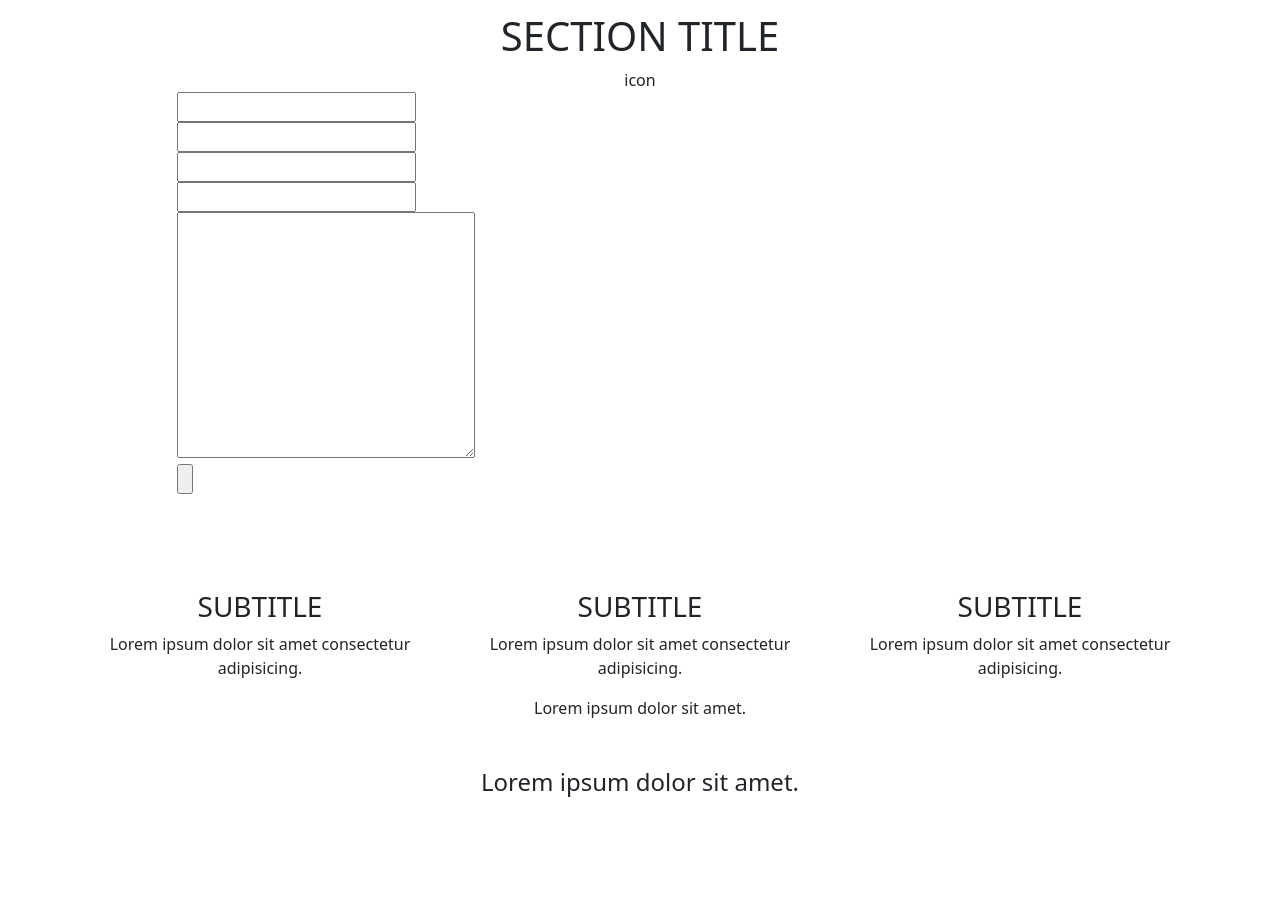
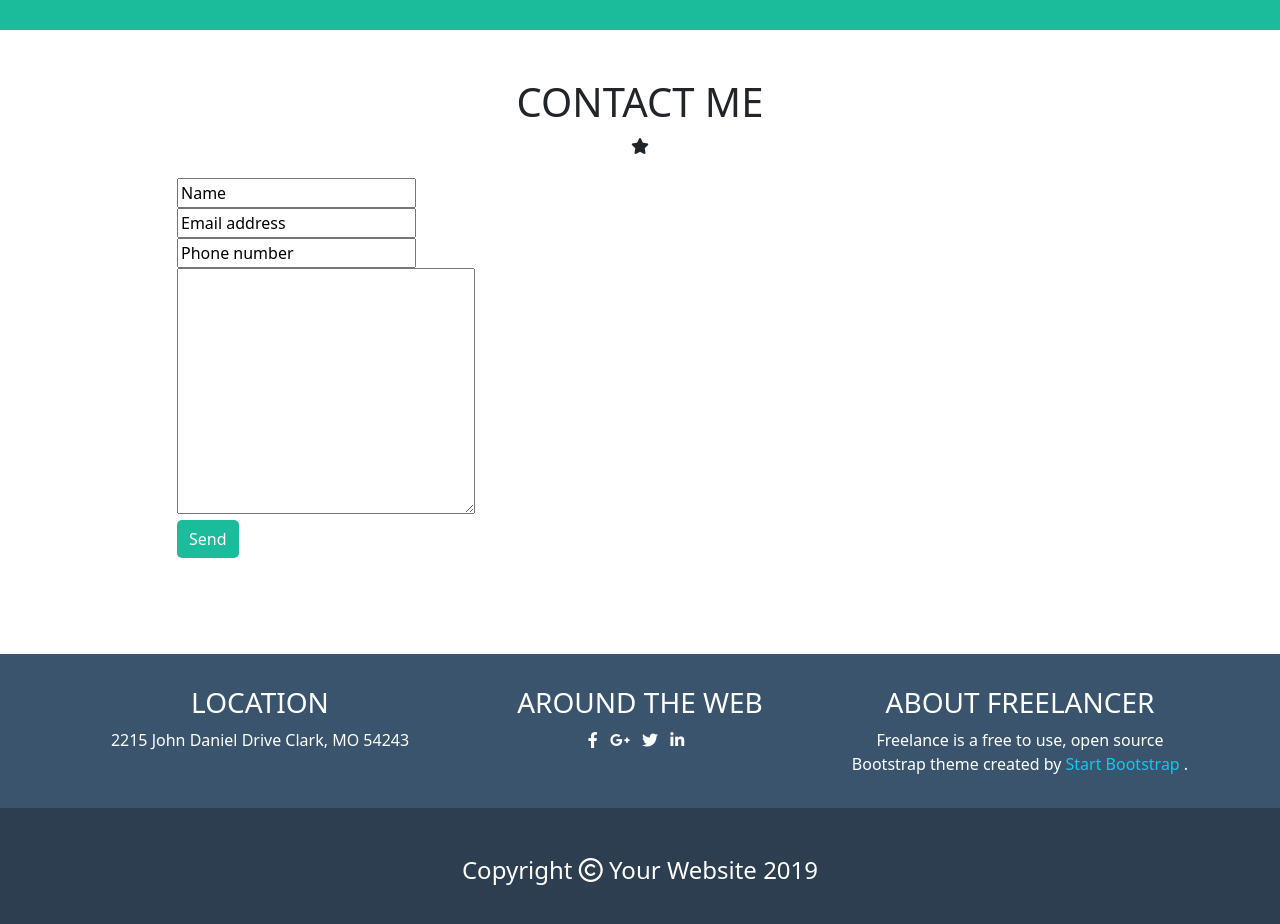
Before and after one commit to MichelepioBombai/html-css-bootstrap-freelancer, a plain HTML site: page index.html in a window 1280 px wide. Shown: the part 1700-2624 px from the top of the page. Before the commit the page ends 2553 px from the top, so only its background shows below. Drawn offline with nearby package versions, Linux system fonts and the light colour scheme.

Commit message:
fixed-about + add-contacts/footer

```diff
--- a/index.html
+++ b/index.html
@@ -26,7 +26,7 @@
     <header id="header">
 
         <nav class="navbar navbar-expand-md">
-            <div class="container-fluid">
+            <div class="container">
                 <a class="navbar-brand link-light" href="#">START BOOTSTRAP</a>
                 <button class="navbar-toggler" type="button" data-bs-toggle="collapse" data-bs-target="#navbarNav"
                     aria-controls="navbarNav" aria-expanded="false" aria-label="Toggle navigation">
@@ -132,12 +132,12 @@
                 </div>
 
                 <div class="row justify-content-center">
-                    <div class="col-10 col-md-5 text-white py-4">Freelancer is a freee bootstrap theme created by Start Bootstrap.The download includes the complete source files including HTML,CSS,and JavaScriptas well as optional LESS stylesheets for easy customization.</div>
-                    <div class="col-10 col-md-5 text-white">Wheter you're a student looking to showcase your work, a professional looking to attract client, or a graphic artist looking to share your projects, this template is the perfect starting point!</div>
+                    <div class="col-10 col-md-5 col-lg-6 text-white py-4">Freelancer is a freee bootstrap theme created by Start Bootstrap.The download includes the complete source files including HTML,CSS,and JavaScriptas well as optional LESS stylesheets for easy customization.</div>
+                    <div class="col-10 col-md-5 col-lg-6 text-white py-4">Wheter you're a student looking to showcase your work, a professional looking to attract client, or a graphic artist looking to share your projects, this template is the perfect starting point!</div>
 
 
 
-                    <div class="col-auto">
+                    <div class="col-auto ">
                         <button class="download" type="button">
                             <i class="fa-solid fa-download"></i> Download
                         </button>
@@ -154,34 +154,33 @@
                 <div class="row">
                     <div class="col-12 d-flex flex-column align-items-center text-center">
                         <h1>
-                            SECTION TITLE
+                            CONTACT ME
                         </h1>
                         <div class="box box-icon">
-                            icon
+                            <i class="fa-solid fa-star mb-4"></i>
                         </div>
                     </div>
                 </div>
 
 
-                <form action="https:tizianonicolai.com/lezioni/form-printer" method="GET"
+                <form action="https:michelepiobombai.com/lezioni/form-printer" method="GET"
                     class="row justify-content-center">
                     <div class="col-10">
-                        <input type="text">
+                        <input class="input" type="text" value="Name" required>
                     </div>
                     <div class="col-10">
-                        <input type="text">
+                        <input type="text" value="Email address" required>
                     </div>
                     <div class="col-10">
-                        <input type="text">
+                        <input type="text" value="Phone number" required>
+                    </div>
+
+                    <div class="col-10">
+                        <textarea name="" id="" cols="30" rows="10" required>
+                        </textarea>
                     </div>
                     <div class="col-10">
-                        <input type="text">
-                    </div>
-                    <div class="col-10">
-                        <textarea name="" id="" cols="30" rows="10"></textarea>
-                    </div>
-                    <div class="col-10">
-                        <input type="submit" value="">
+                        <input class="btn-contacts" type="submit" value="Send">
                     </div>
                 </form>
 
@@ -196,27 +195,31 @@
         <section class="upper-footer">
             <div class="container text-center">
                 <div class="row">
-                    <div class="col-12 col-md-4">
-                        <h3>SUBTITLE</h3>
-                        <p>Lorem ipsum dolor sit amet consectetur adipisicing.</p>
+                    <div class="col-12 col-md-4 text-white py-3 mt-3">
+                        <h3>LOCATION</h3>
+                        <p>2215 John Daniel Drive Clark, MO 54243</p>
                     </div>
-                    <div class="col-12 col-md-4">
-                        <h3>SUBTITLE</h3>
-                        <p>Lorem ipsum dolor sit amet consectetur adipisicing.</p>
+                    <div class="col-12 col-md-4 text-white py-3 mt-3">
+                        <h3>AROUND THE WEB</h3>
+                        <div class="icon-footer">
+                            <span><i class="fa-brands fa-facebook-f pe-2"></i></span>
+                            <span><i class="fa-brands fa-google-plus-g pe-2"></i></span>
+                            <span><i class="fa-brands fa-twitter pe-2"></i></span>
+                            <span><i class="fa-brands fa-linkedin-in pe-2"></i></span>
+
+                        </div>
                     </div>
-                    <div class="col-12 col-md-4">
-                        <h3>SUBTITLE</h3>
-                        <p>Lorem ipsum dolor sit amet consectetur adipisicing.</p>
+                    <div class="col-12 col-md-4 text-white py-3 mt-3">
+                        <h3>ABOUT FREELANCER</h3>
+                        <p class="">Freelance is a free to use, open source Bootstrap theme created by <span class="text-info">Start Bootstrap</span> .</p>
                     </div>
-                    <div class="col-12 text-center">
-                        Lorem ipsum dolor sit amet.
-                    </div>
+
                 </div>
             </div>
         </section>
         <section class="bottom-footer text-center py-5">
-            <h4>
-                Lorem ipsum dolor sit amet.
+            <h4 class="text-white">
+                Copyright <i class="fa-regular fa-copyright text-white"></i> Your Website 2019
             </h4>
         </section>
 
--- a/style.css
+++ b/style.css
@@ -1,15 +1,17 @@
-/* INIZIO CLASSI DI DEBUG DA RIMUOVERE */
 
-
-
+/* HEADER */
 
 .navbar{
 	background-color: #2c3e50;
 }
 
-.navbar-toggler-icon{
-	color: white;
+/* JUMBOTRON */
+
+#jumbotron{
+	background-color: #1abc9c;
 }
+
+/* PORTFOLIO */
 
 img{
 	width: 100%;
@@ -17,14 +19,12 @@ img{
 
 }
 
-#jumbotron{
-	background-color: #1abc9c;
-}
-
+/* ABOUT */
 
 #about {
 	background-color: #1abc9c;
 }
+
 
 .download{
 	background-color: #1abc9c;
@@ -33,5 +33,28 @@ img{
 	border-radius: 10px;
 	padding: 7px 10px;
 	margin-top: 50px;
+}
 
+/* CONTACTS */
+
+.btn-contacts{
+	background-color: #1abc9c;
+	border: none;
+	color: white;
+	padding: 7px 12px;
+	border-radius: 5px;
 }
+
+
+
+/* FOOTER */
+
+.upper-footer{
+	background-color: #3a546d;
+}
+
+
+
+.bottom-footer{
+	background-color: #2c3e50;
+}
```
